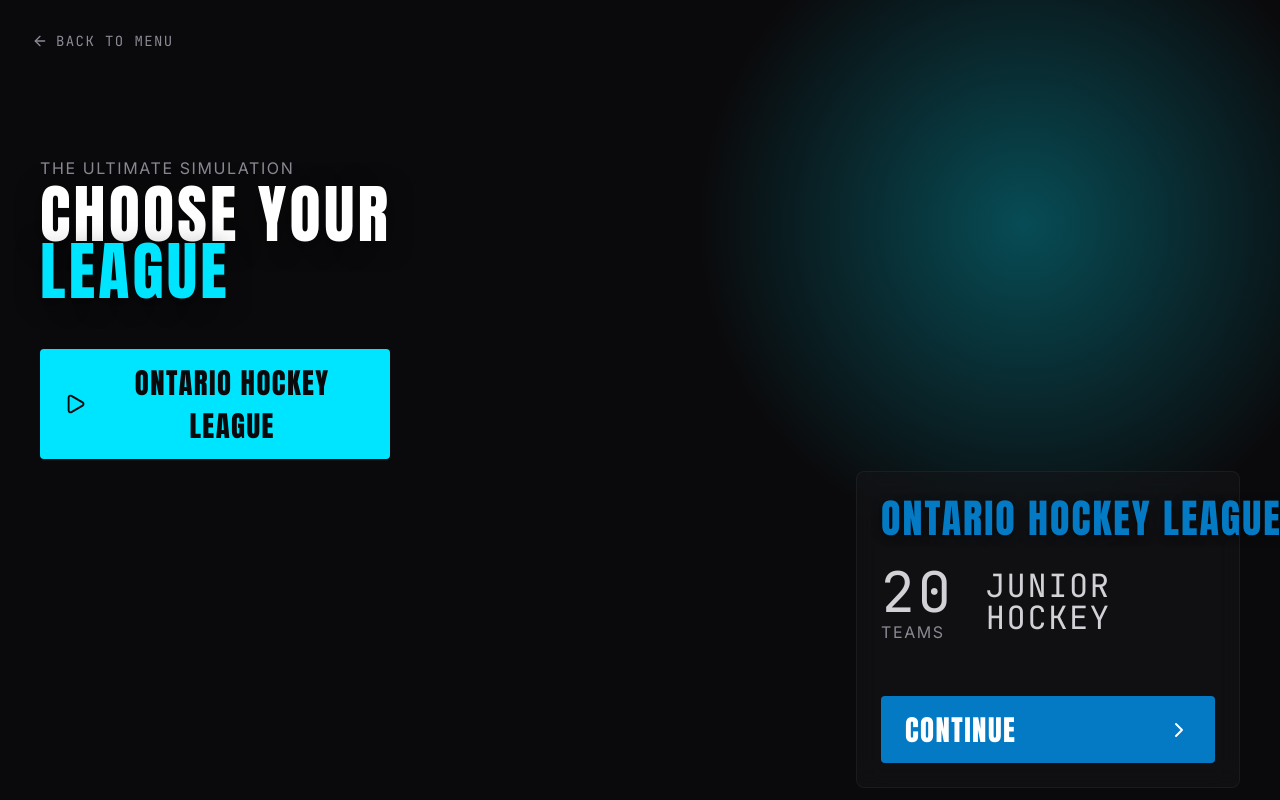
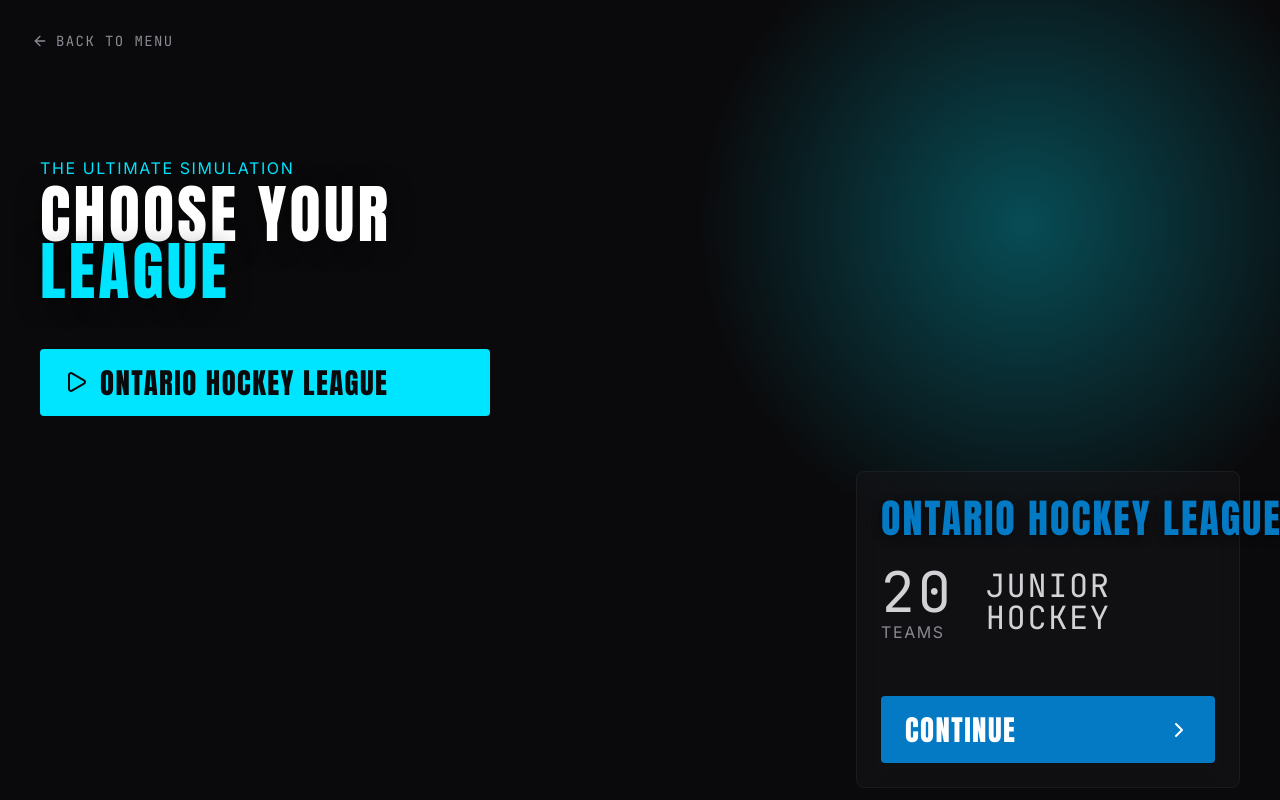
Before and after one commit to teixeiralucs/hockey-gm, a React (Vite) app: page /select-league in a window 1280 px wide. Built offline with nearby package versions, Linux system fonts and the light colour scheme; a web font is replaced by a local one.

Commit message:
style: fix subtitle color and button width in SelectLeague

```diff
--- a/src/features/setup/SelectLeague.tsx
+++ b/src/features/setup/SelectLeague.tsx
@@ -53,14 +53,14 @@ export const SelectLeague: React.FC = () => {
         {/* Esquerda: Conteúdo Principal */}
         <div className="menu-left">
           <header className="game-header">
-            <h2 className="game-subtitle" style={{ color: 'var(--color-text-secondary)' }}>The Ultimate Simulation</h2>
+            <h2 className="game-subtitle">The Ultimate Simulation</h2>
             <h1 className="game-title font-display" style={{ fontSize: '4rem' }}>
               Choose Your<br/>
               <span style={{ color: 'var(--color-accent)' }}>League</span>
             </h1>
           </header>
 
-          <div className="menu-actions">
+          <div className="menu-actions" style={{ maxWidth: '450px' }}>
             {supportedLeagues.map(league => (
               <Button
                 key={league.id}
```
